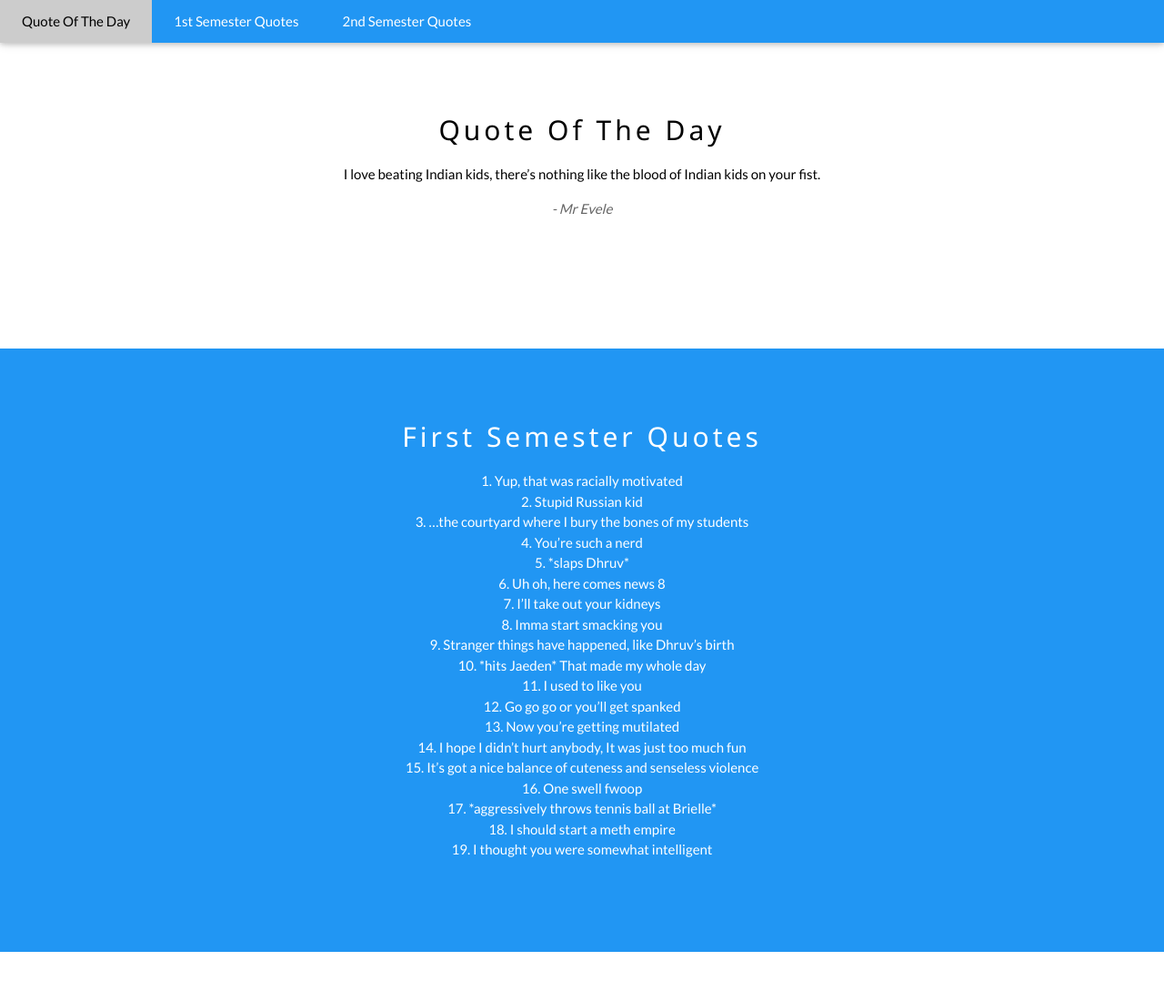
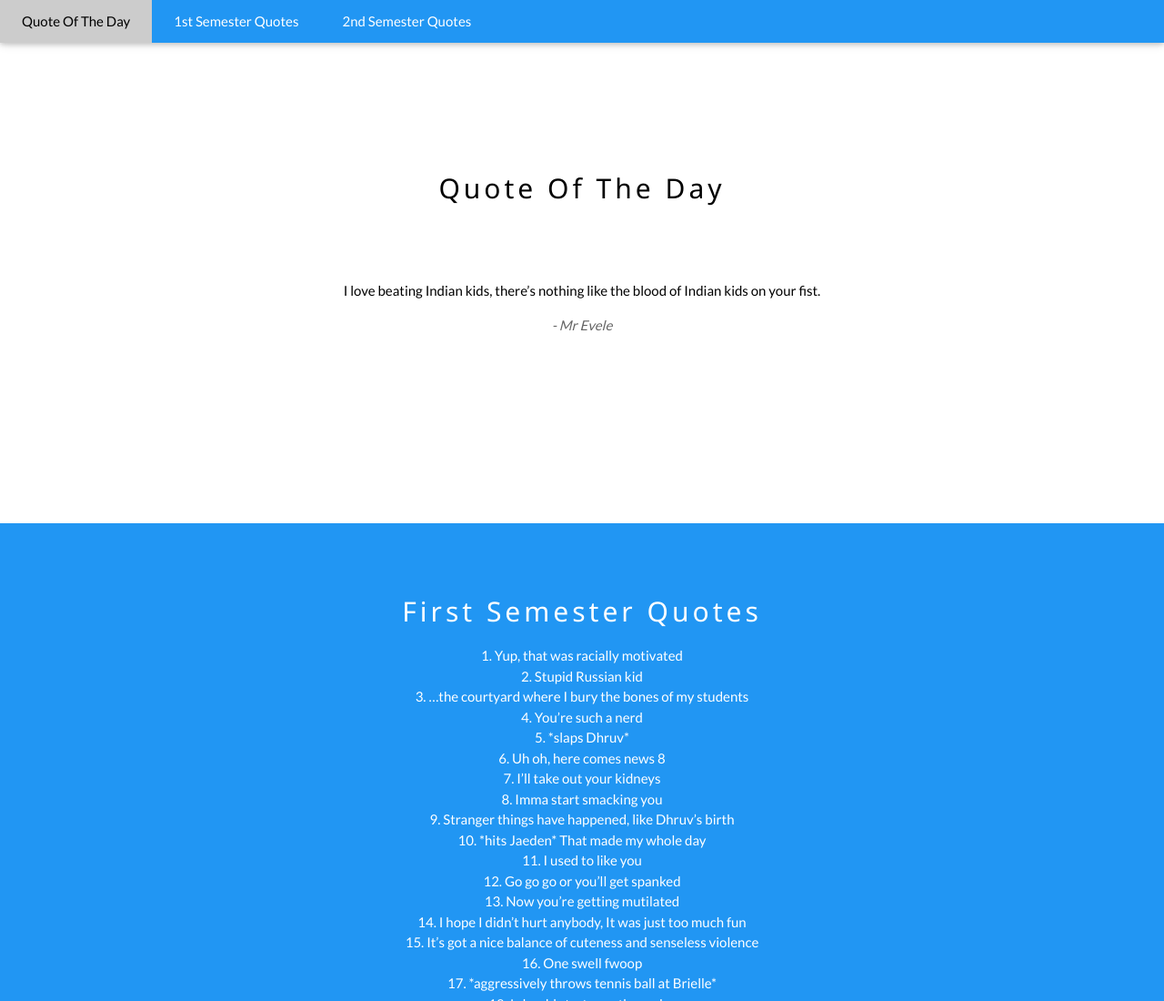
Before and after one commit to PhysQuotes/PhysQuotes.github.io, a plain HTML site: page index.html in a window 1280 px wide. Shown: the top 1100 px of the page at 91% size. Drawn offline with nearby package versions, Linux system fonts and the light colour scheme.

Commit message:
Update index.html

```diff
--- a/index.html
+++ b/index.html
@@ -41,11 +41,12 @@ body {font-family: "Lato", sans-serif}
 
   <!-- The Quote Of The Day-->
   <div class="w3-container w3-content w3-center w3-padding-64" style="max-width:800px" id="QOTD">
-    <h2 class="w3-wide">Quote Of The Day</h2>
+
+    <h2 class="w3-wide w3-padding-64"">Quote Of The Day</h2>
     <text-align> </text-align>
     <p class="w3-justify w3-center"><i></i>I love beating Indian kids, there’s nothing like the blood of Indian kids on your fist.<br>
       <p class="w3-opacity"><i>- Mr Evele</i>
-    <div class="w3-row w3-padding-32">
+    <div class="w3-row w3-padding-64">
     </div>
   </div>
 
```
